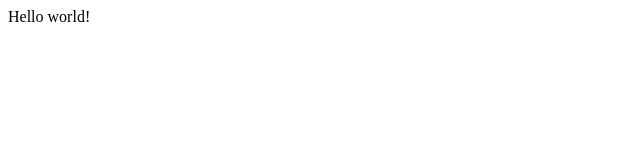
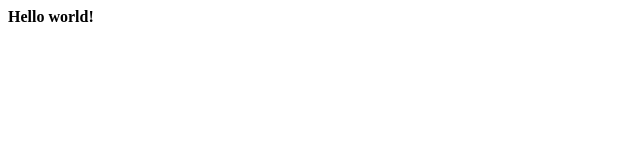
Before and after one commit to colourfulchilli/colourfulchilli.github.io, a plain HTML site: page index.html in a window 1280 px wide. Shown: the full height of the page, 0-640 px from the left. Drawn offline with Linux system fonts and the light colour scheme.

Commit message:
updated index.html

```diff
--- a/index.html
+++ b/index.html
@@ -3,6 +3,6 @@
         <title>Colourful Chilli</title>
     </head>
     <body>
-        Hello world!
+        <strong>Hello world!</strong>
     </body>
 </html>
```
